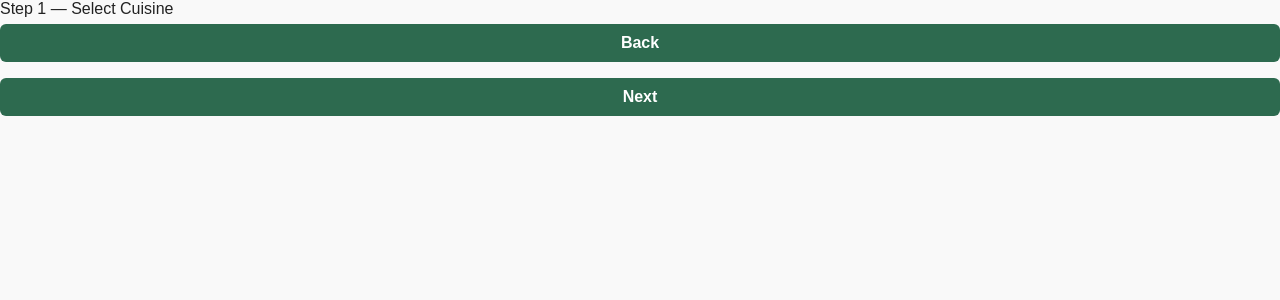
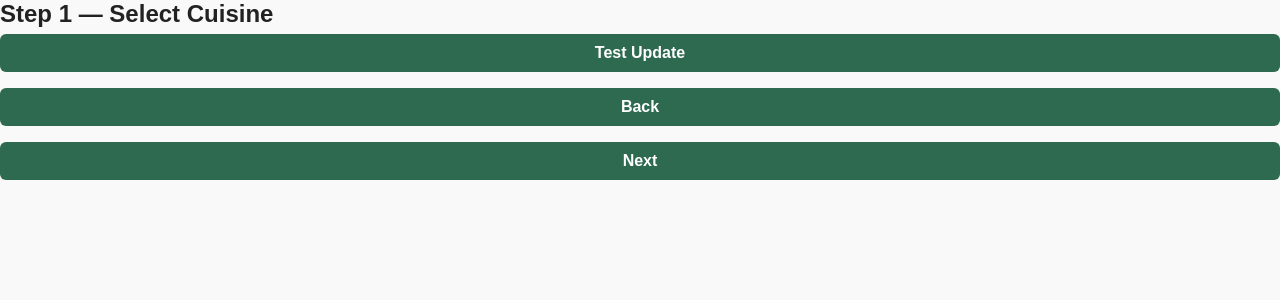
Before and after one commit to chari20/meal-prep-assistant, a React (Vite) app in the folder client/: page / in a window 1280 px wide. Shown: the top 300 px of the page. Built offline with nearby package versions, Linux system fonts and the light colour scheme.

Commit message:
feat: add onboarding form state with useReducer step management and handleUpdate

```diff
--- a/client/src/components/onboarding/OnBoardingLanding.jsx
+++ b/client/src/components/onboarding/OnBoardingLanding.jsx
@@ -1,4 +1,4 @@
-import { useReducer } from 'react';
+import { useReducer, useState } from 'react';
 import SelectCuisine from './SelectCuisine';
 import SelectDislikeIngredient from './SelectDislikeIngredient'
 import SelectMealPrepStyle from './SelectMealPrepStyle';
@@ -30,9 +30,43 @@ function reducer(state, action) {
 export default function OnboardingLanding() {
     const [state, dispatch] = useReducer(reducer, initialState)
 
+    const [formData, setFormData] = useState({
+        user_name: "",
+        preferred_cuisine: [],
+        disliked_ingredients: [],
+        meal_prep_style: {
+        prep_time: "",
+        days: 0,
+        meals_per_day: {
+            breakfast: false,
+            lunch: false,
+            dinner: false,
+            snacks: {
+            enabled: false,
+            amount: 0
+            }
+        }
+        },
+        goals: {
+            calories: 0,
+            protein: 0,
+            fiber: 0,
+            carbs: 0
+        },
+
+})
+
+    function handleUpdate(field, value) {
+        setFormData({ ...formData, [field]: value })
+        console.log('formData updated:', field, value)
+    }
+
     function renderStep() {
         switch(state.step) {
-            case 1: return <SelectCuisine />
+            case 1: return <SelectCuisine
+                data={formData.preferred_cuisine}
+                onUpdate={handleUpdate}
+            />
             case 2: return <SelectDislikeIngredient />
             case 3: return <SelectMealPrepStyle />
             case 4: return <AddFitnessGoal />
--- a/client/src/components/onboarding/SelectCuisine.jsx
+++ b/client/src/components/onboarding/SelectCuisine.jsx
@@ -1,3 +1,11 @@
-export default function SelectCuisine() {
-    return <div>Step 1 — Select Cuisine</div>
+export default function SelectCuisine({ data, onUpdate }) {
+    console.log("data", data)
+    return (
+        <div>
+            <h2>Step 1 — Select Cuisine</h2>
+            <button onClick={() => onUpdate('preferred_cuisine', ['Asian', 'Italian'])}>
+                Test Update
+            </button>
+        </div>
+    )
 }
```
